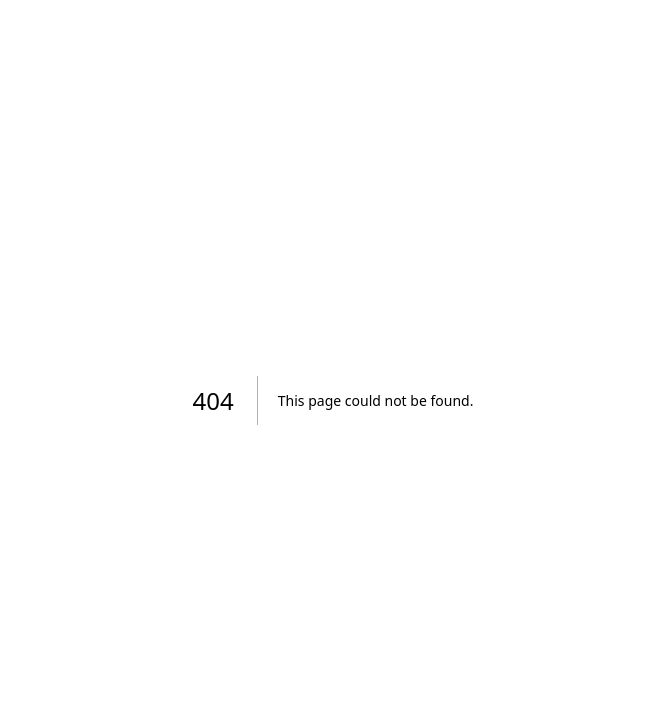
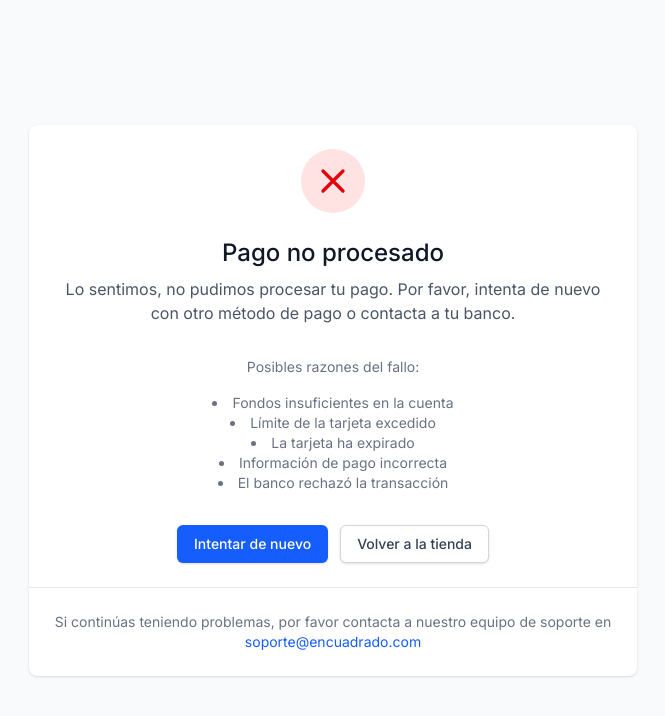
Before and after one commit to alericoj10/entrevista-vitrina, a Next.js app: page /payment/failed in a window 1280 px wide. Before the commit this address had no page. Shown: the top 716 px of the page, without its empty margins (307-972 px from the left). Built offline with nearby package versions, Linux system fonts and the light colour scheme.

Commit message:
feat: add failed payment result page

```diff
--- /dev/null
+++ b/src/app/payment/failed/page.tsx
@@ -0,0 +1,136 @@
+"use client";
+
+import { useEffect, useState } from "react";
+import { useSearchParams } from "next/navigation";
+import Link from "next/link";
+import { createClient } from "@/lib/supabase/client";
+import { Purchase } from "@/types/database";
+
+export default function PaymentFailedPage() {
+  const [purchase, setPurchase] = useState<Purchase | null>(null);
+  const [isLoading, setIsLoading] = useState(true);
+  const searchParams = useSearchParams();
+  const purchaseId = searchParams.get("purchaseId");
+
+  useEffect(() => {
+    async function fetchPurchaseDetails() {
+      if (!purchaseId) {
+        setIsLoading(false);
+        return;
+      }
+
+      const supabase = createClient();
+      const { data, error } = await supabase
+        .from("purchases")
+        .select("*")
+        .eq("id", purchaseId)
+        .single();
+
+      if (error) {
+        console.error("Error fetching purchase details:", error);
+      } else {
+        setPurchase(data);
+      }
+
+      setIsLoading(false);
+    }
+
+    fetchPurchaseDetails();
+  }, [purchaseId]);
+
+  if (isLoading) {
+    return (
+      <div className="min-h-screen bg-gray-50 flex flex-col justify-center items-center">
+        <div className="animate-spin rounded-full h-12 w-12 border-b-2 border-blue-600"></div>
+        <p className="mt-3 text-gray-600">Cargando información...</p>
+      </div>
+    );
+  }
+
+  return (
+    <div className="min-h-screen bg-gray-50 flex flex-col justify-center">
+      <div className="max-w-2xl mx-auto px-4 sm:px-6 lg:px-8 py-16">
+        <div className="bg-white shadow overflow-hidden sm:rounded-lg">
+          <div className="px-4 py-5 sm:p-6 text-center">
+            <div className="mx-auto flex items-center justify-center h-16 w-16 rounded-full bg-red-100">
+              <svg
+                className="h-10 w-10 text-red-600"
+                fill="none"
+                stroke="currentColor"
+                viewBox="0 0 24 24"
+                xmlns="http://www.w3.org/2000/svg"
+              >
+                <path
+                  strokeLinecap="round"
+                  strokeLinejoin="round"
+                  strokeWidth="2"
+                  d="M6 18L18 6M6 6l12 12"
+                ></path>
+              </svg>
+            </div>
+
+            <h3 className="mt-6 text-2xl font-medium text-gray-900">Pago no procesado</h3>
+
+            <p className="mt-2 text-gray-600">
+              Lo sentimos, no pudimos procesar tu pago. Por favor, intenta de nuevo con otro método de pago o contacta a tu banco.
+            </p>
+
+            {purchase && (
+              <div className="mt-6 border-t border-gray-200 pt-4">
+                <h4 className="font-medium text-gray-900 mb-3">Información del pedido</h4>
+                <div className="text-sm text-left max-w-md mx-auto">
+                  <div className="flex justify-between py-1">
+                    <span className="text-gray-500">ID del pedido:</span>
+                    <span className="font-medium">{purchase.id}</span>
+                  </div>
+                  <div className="flex justify-between py-1">
+                    <span className="text-gray-500">Monto:</span>
+                    <span className="font-medium">
+                      {new Intl.NumberFormat("es-CL", {
+                        style: "currency",
+                        currency: "CLP",
+                      }).format(purchase.final_price)}
+                    </span>
+                  </div>
+                </div>
+              </div>
+            )}
+
+            <div className="mt-8 space-y-4">
+              <p className="text-sm text-gray-500">
+                Posibles razones del fallo:
+              </p>
+              <ul className="list-disc list-inside text-sm text-gray-500">
+                <li>Fondos insuficientes en la cuenta</li>
+                <li>Límite de la tarjeta excedido</li>
+                <li>La tarjeta ha expirado</li>
+                <li>Información de pago incorrecta</li>
+                <li>El banco rechazó la transacción</li>
+              </ul>
+            </div>
+
+            <div className="mt-8 flex flex-col sm:flex-row space-y-3 sm:space-y-0 sm:space-x-3 justify-center">
+              <Link
+                href="/payment"
+                className="inline-flex items-center px-4 py-2 border border-transparent shadow-sm text-sm font-medium rounded-md text-white bg-blue-600 hover:bg-blue-700 focus:outline-none focus:ring-2 focus:ring-offset-2 focus:ring-blue-500"
+              >
+                Intentar de nuevo
+              </Link>
+
+              <Link
+                href="/store"
+                className="inline-flex items-center px-4 py-2 border border-gray-300 shadow-sm text-sm font-medium rounded-md text-gray-700 bg-white hover:bg-gray-50 focus:outline-none focus:ring-2 focus:ring-offset-2 focus:ring-blue-500"
+              >
+                Volver a la tienda
+              </Link>
+            </div>
+          </div>
+
+          <div className="px-4 py-5 sm:p-6 border-t border-gray-200 text-sm text-center text-gray-500">
+            Si continúas teniendo problemas, por favor contacta a nuestro equipo de soporte en <a href="mailto:soporte@encuadrado.com" className="text-blue-600 hover:text-blue-500">soporte@encuadrado.com</a>
+          </div>
+        </div>
+      </div>
+    </div>
+  );
+}
```
